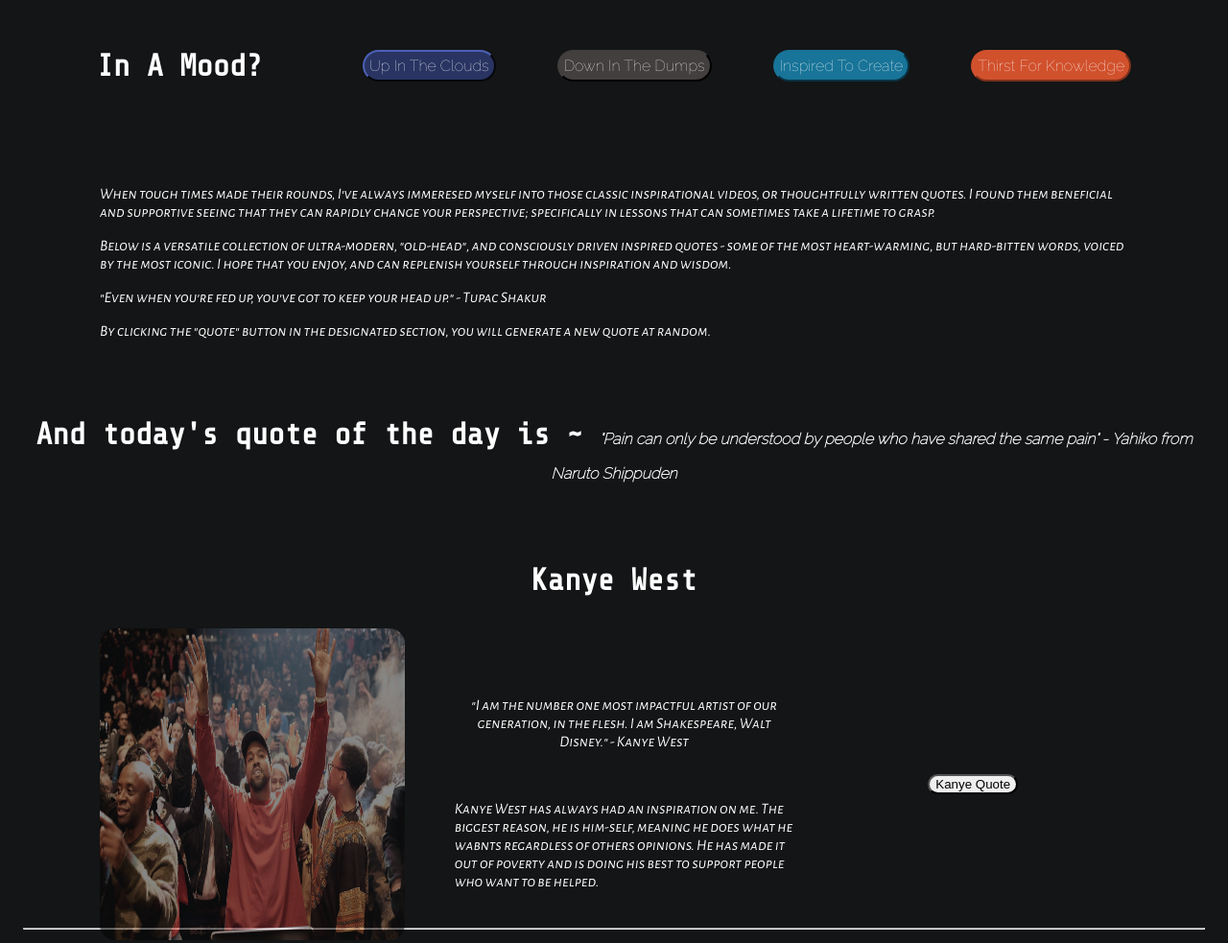
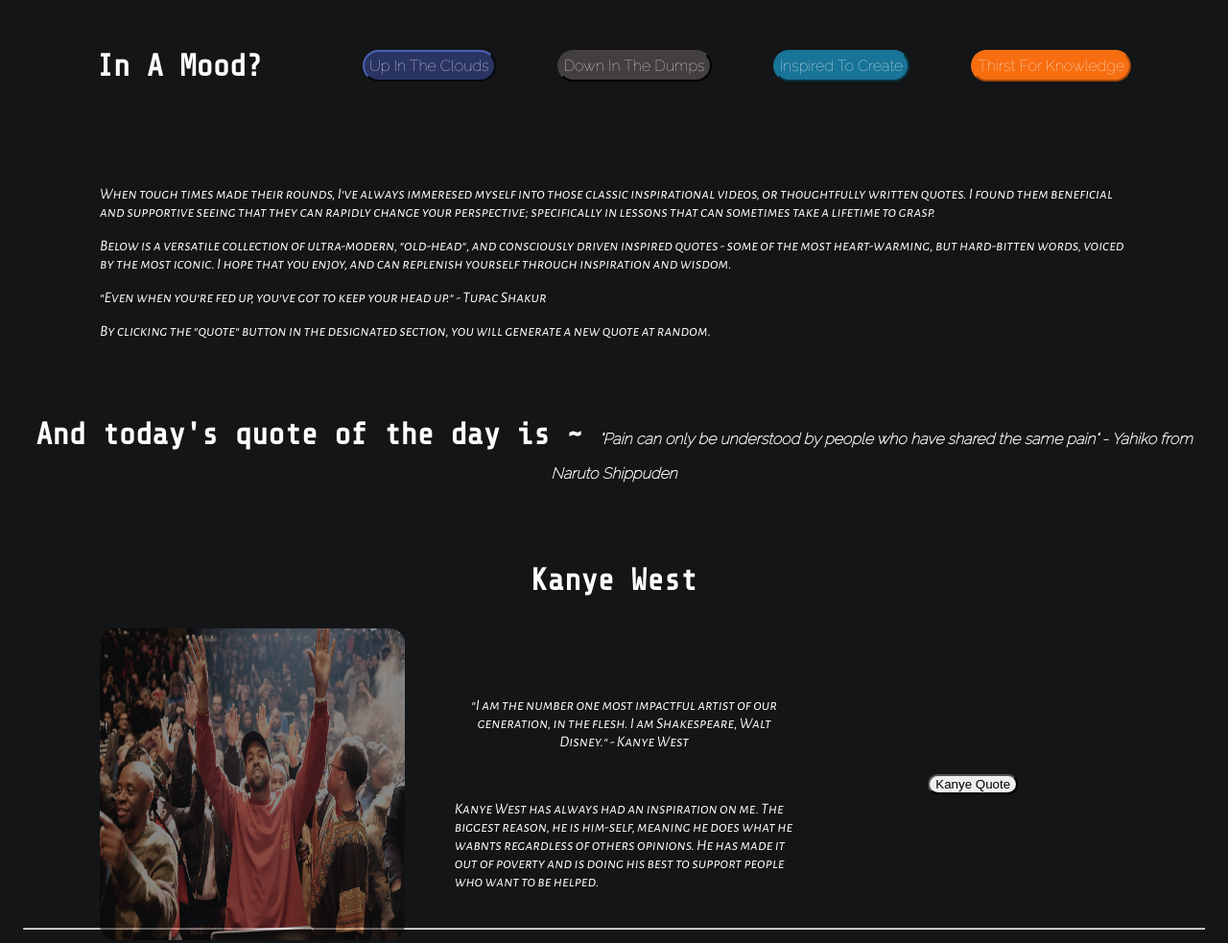
Before and after one commit to Orantes-J/Mood-Booster, a website built with Parcel: page index.html in a window 1280 px wide. Shown: the top 983 px of the page at 96% size. Built offline with nearby package versions, Linux system fonts and the light colour scheme.

Commit message:
Update main.css

```diff
--- a/src/css/main.css
+++ b/src/css/main.css
@@ -7,7 +7,7 @@
     --happy-color: #293462;
     --down-color: #423F3E;
     --inspired-color: #187498;
-    --curious-color:#D1512D;
+    --curious-color:#F76E11;
     --text-color-b:black;
     --text-color-w:white;
 
```
